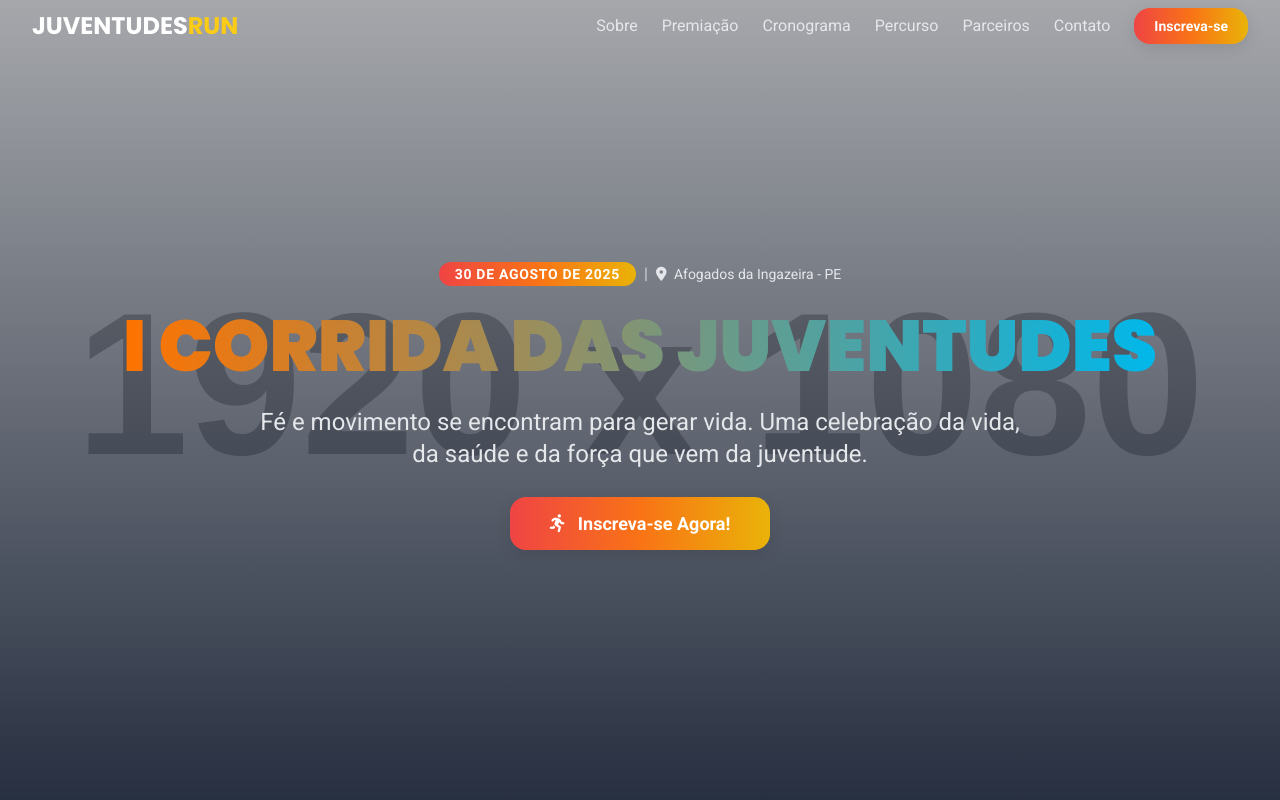
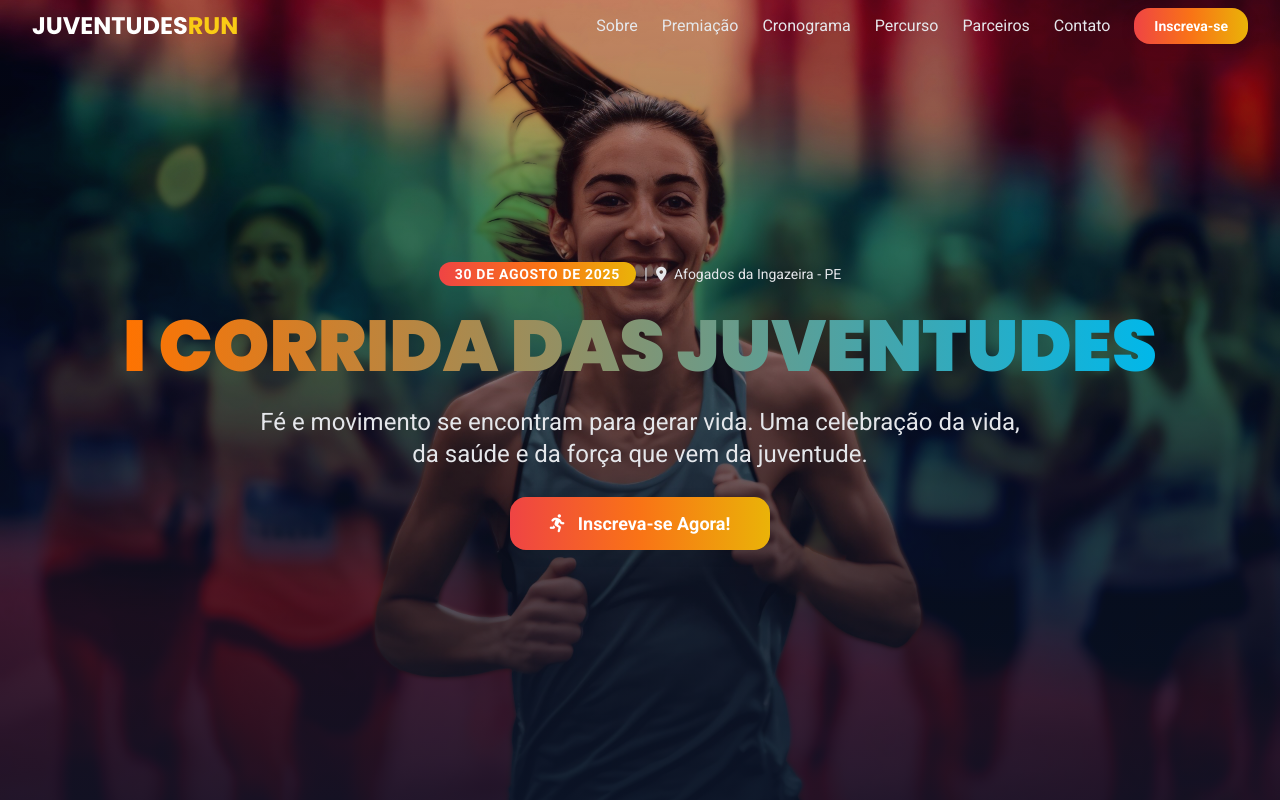
Before and after one commit to zapyeradmin/corrida-das-juventudes, a React (Vite) app: page / in a window 1280 px wide. Shown: the top 800 px of the page. Built offline with nearby package versions, Linux system fonts and the light colour scheme.

Commit message:
Set Hero section background
Change the background of the Hero section and insert the provided image.

```diff
--- a/src/components/sections/HeroSection.tsx
+++ b/src/components/sections/HeroSection.tsx
@@ -4,7 +4,7 @@ export const HeroSection = () => {
       id="hero"
       className="relative bg-cover bg-center min-h-screen flex items-center justify-center hero-overlay"
       style={{
-        backgroundImage: "url('https://placehold.co/1920x1080/0a1428/eab308?text=Corrida+das+Juventudes')"
+        backgroundImage: "url('/lovable-uploads/d50f253b-7a76-42ef-baf7-4363c523a068.png')"
       }}
     >
       <div className="hero-content text-center text-white p-4 md:p-8">
```
Also changed, not shown: public/lovable-uploads/d50f253b-7a76-42ef-baf7-4363c523a068.png (added).
